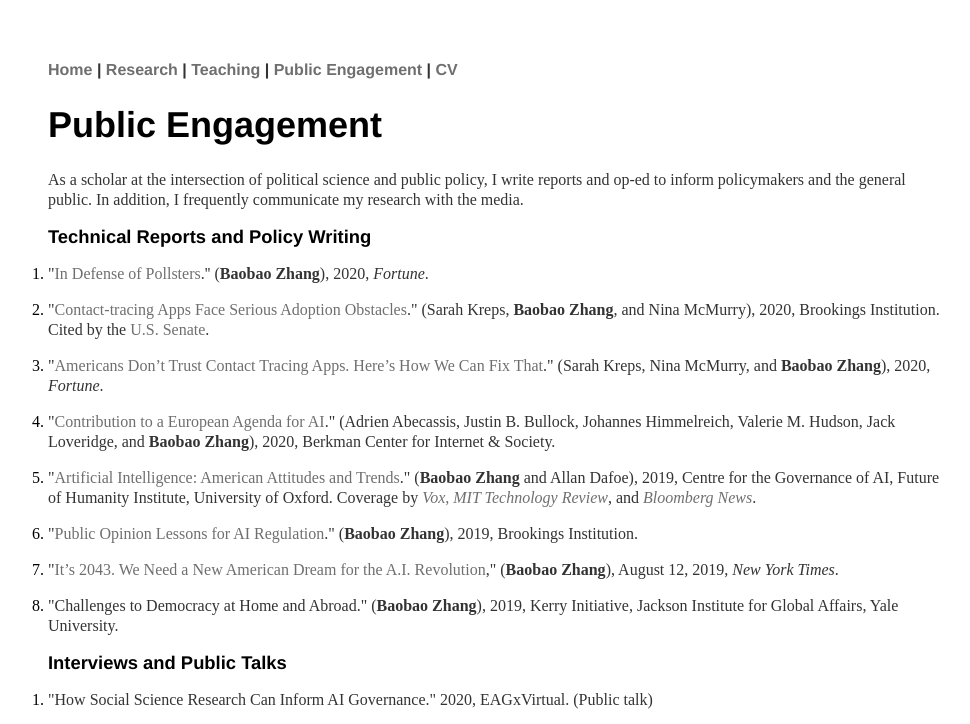
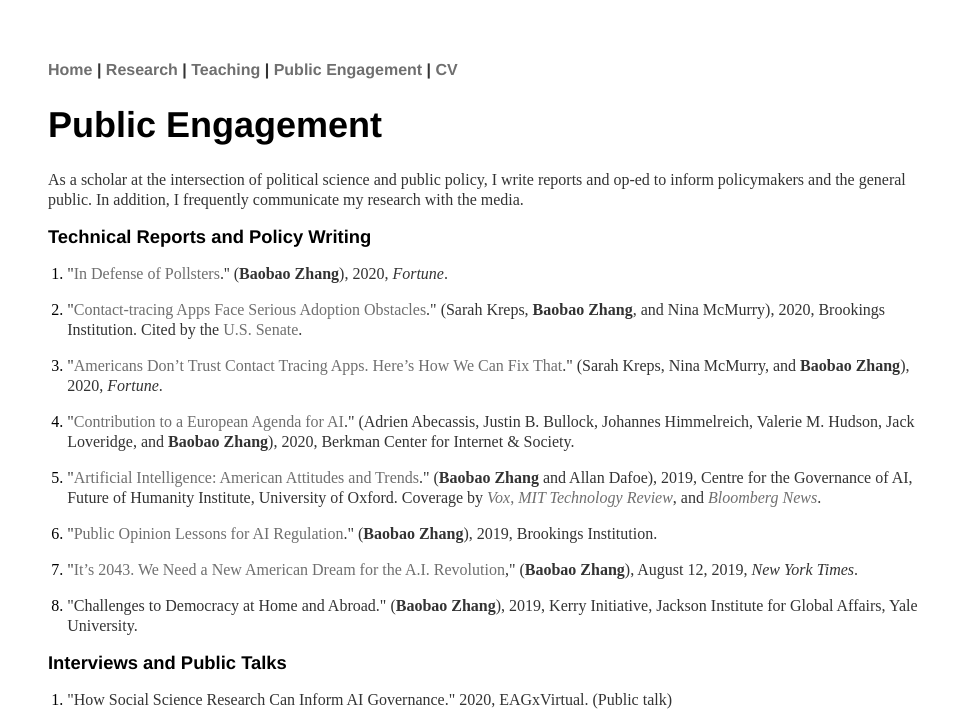
Before and after one commit to morganlivingston/baobaofzhang.github.io, a Jekyll site: the page built from public_engagement.html, in a window 1280 px wide. Shown: the top 724 px of the page, without its empty margins (144-1114 px from the left). Built offline with Jekyll 4.4.1, drawn with Linux system fonts in a browser that asks for light colours; grey boxes are pictures that could not be loaded.

Commit message:
Update main.css

```diff
--- a/css/main.css
+++ b/css/main.css
@@ -5,7 +5,7 @@ a:hover { text-decoration: underline; }
 
 p, ul { font-size: 1em; line-height: 1.25em; color: #333; }
 
-ol { padding: 0 }
+ol { padding-left: 1.2em;}
 
 h1, h2, h3 { font-family: 'Helvetica', 'Arial', 'Sans-Serif'; }
 h1 { font-size: 2.25em;  }
```
